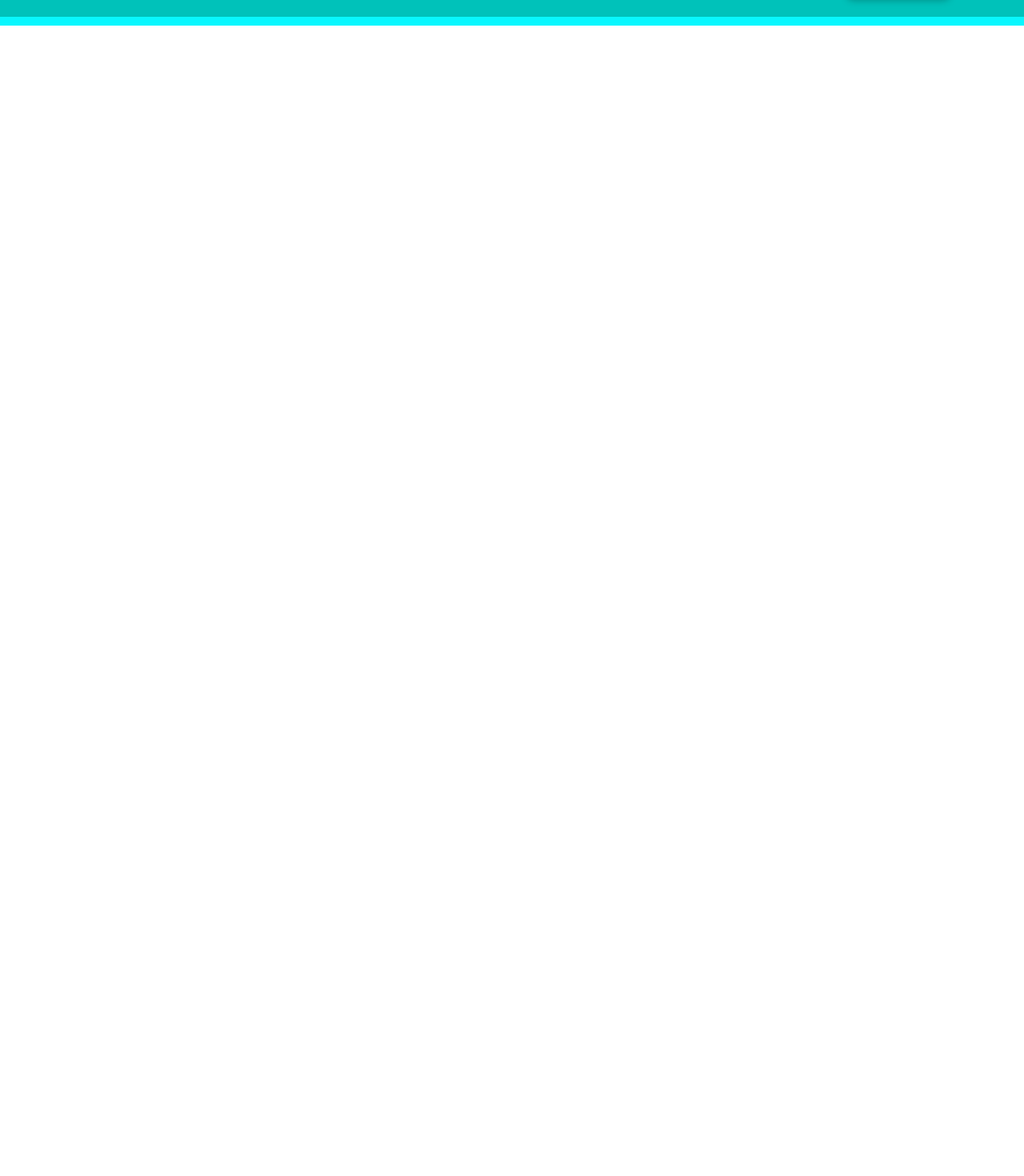
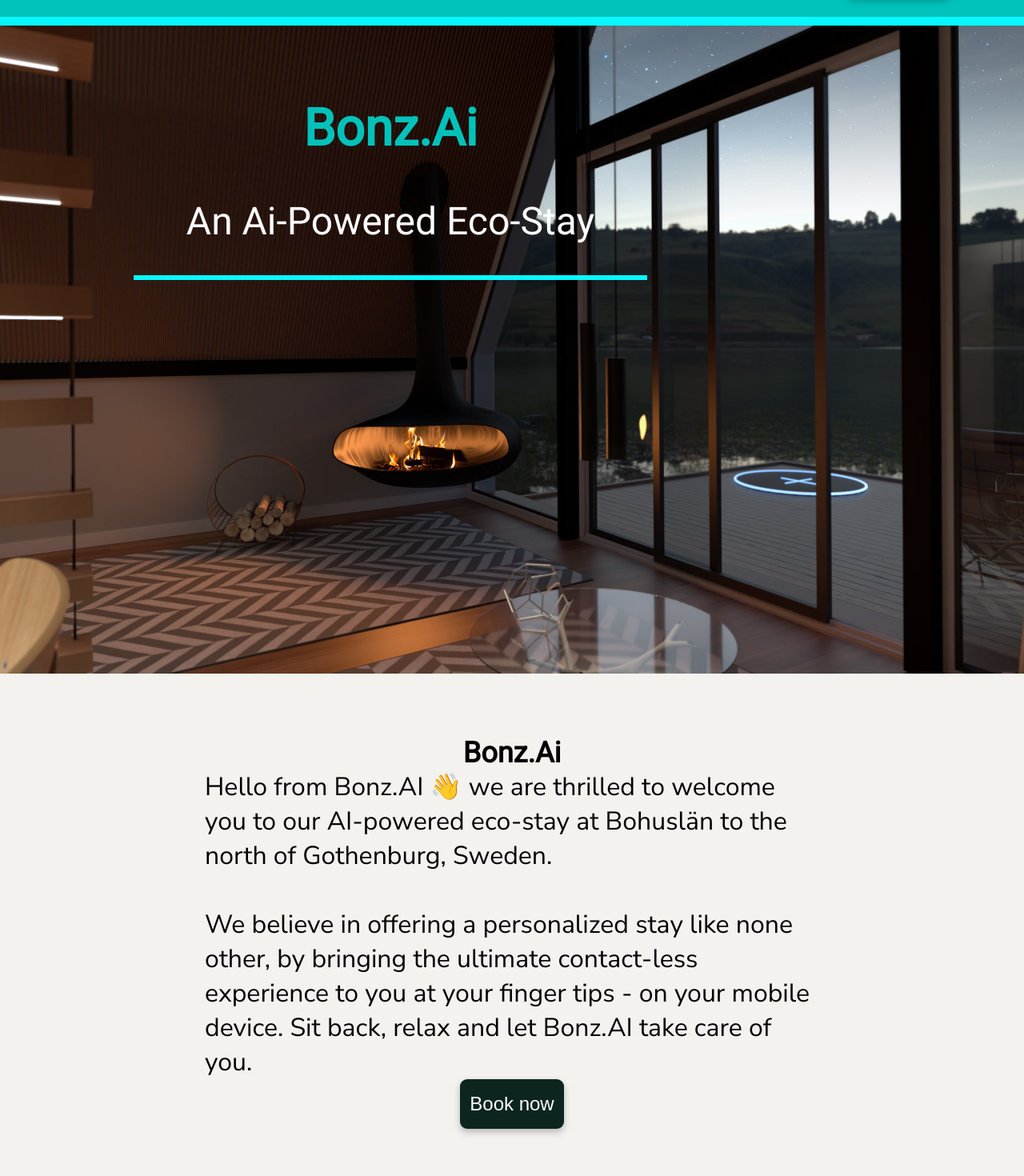
Before and after one commit to patriklussi/examination2-frontend-ux-ui-bonz.ai, a Vue app in the folder examination2-bonz.ai/: page /#/ in a window 1280 px wide. Shown: the part 100-1570 px from the top of the page at 80% size. Before the commit the page ends 800 px from the top, so only its background shows below. Built offline with nearby package versions, Linux system fonts and the light colour scheme.

Commit message:
A lot of shit is done on homepage

```diff
--- a/examination2-bonz.ai/src/components/Nav.vue
+++ b/examination2-bonz.ai/src/components/Nav.vue
@@ -1,5 +1,5 @@
 <template>
-  <div class="wrapper">
+  <div class="nav-wrapper">
       <nav class="navigation">
     <h1>Bonz.Ai</h1>
     <div class="navWrap">
--- a/examination2-bonz.ai/src/scss/_components.scss
+++ b/examination2-bonz.ai/src/scss/_components.scss
@@ -8,6 +8,8 @@
     border-radius: 9px;
     filter: drop-shadow(0px 4px 4px rgba(0, 0, 0, 0.25));
     border:none;
+    font-size: 24px;
+    font-weight: 500;
 }
 
 .generalButton:hover {
--- a/examination2-bonz.ai/src/scss/_mixins.scss
+++ b/examination2-bonz.ai/src/scss/_mixins.scss
@@ -4,3 +4,7 @@
     align-items: center;
 
 }
+@mixin grid-column-auto {
+    display: grid;
+    grid-auto-columns: 100%;
+}
--- a/examination2-bonz.ai/src/scss/_typography.scss
+++ b/examination2-bonz.ai/src/scss/_typography.scss
@@ -1,4 +1,5 @@
 @import url('https://fonts.googleapis.com/css2?family=Roboto&display=swap');
+@import url('https://fonts.googleapis.com/css2?family=Nunito+Sans&display=swap');
 
 h1 {
     font-family: 'Roboto', sans-serif;
@@ -9,3 +10,7 @@
     margin:0;
     font-family: 'Roboto', sans-serif;
 }
+
+p {
+    font-family: 'Nunito Sans', sans-serif;
+}
--- a/examination2-bonz.ai/src/views/Home.vue
+++ b/examination2-bonz.ai/src/views/Home.vue
@@ -1,10 +1,30 @@
 <template>
-  <div class="home">
-    <Nav/>
-    <header class="pageHeader"></header>
-    <main class="mainSection"></main>
+  <div class="wrapper">
+    <Nav />
+    <header class="pageHeader">
+      <article class="titleBox">
+        <h1>Bonz.Ai</h1>
+        <h2>An Ai-Powered Eco-Stay</h2>
+      </article>
+    </header>
+    <main class="mainSection">
+      <h2>Bonz.Ai</h2>
+      <p>
+        Hello from Bonz.AI 👋 we are thrilled to welcome you to our AI-powered
+        eco-stay at Bohuslän to the north of Gothenburg, Sweden.
+
+        <br>
+        <br>
+
+         We believe in
+        offering a personalized stay like none other, by bringing the ultimate
+        contact-less experience to you at your finger tips - on your mobile
+        device. Sit back, relax and let Bonz.AI take care of you.
+      </p>
+      <button class="generalButton">Book now</button>
+    </main>
+    <section class="roomView"></section>
     <footer class="pageFooter"></footer>
-
   </div>
 </template>
 
@@ -13,15 +33,69 @@
 import Nav from "../components/Nav.vue";
 
 export default {
-  name: 'Home',
+  name: "Home",
   components: {
-  Nav
-  }
-}
+    Nav,
+  },
+};
 </script>
 
 <style lang="scss" scoped>
+@import "../scss/_mixins.scss";
+@import "../scss/_components.scss";
+.wrapper {
+  @include grid-column-auto;
+}
+.pageHeader {
+  height: 810px;
+  //  @include center;
+  // flex-direction: column;
 
+  .titleBox {
+    border-bottom: 6px solid #08f7fe;
+    width: 642px;
+    display: flex;
+    flex-direction: column;
+    margin-left: 167px;
+    margin-top: 91px;
+    h1 {
+      font-size: 4rem;
+      color: #00c2ba;
+      align-self: center;
+      margin-bottom: 50px;
+    }
+    h2 {
+      font-size: 3rem;
+      font-weight: lighter;
+      color: white;
+      align-self: center;
+      margin-bottom: 39px;
+    }
+  }
+  background: url("../assets/photos/02-night.jpg");
+  background-repeat: no-repeat, repeat;
+  background-size: cover;
+  background-position: center;
+}
+.mainSection {
+  height: 646px;
+  background: #d3cfc347;
+ @include center;
+ flex-direction: column;
+ p {
+   width:60%;
+   font-size: 2rem;
+   margin:0;
+ }
+ h2 {
+   font-size: 2.25rem;
 
+ }
+ .generalButton {
 
+ }
+}
+.roomView {
+  height: 859px;
+}
 </style>
```
